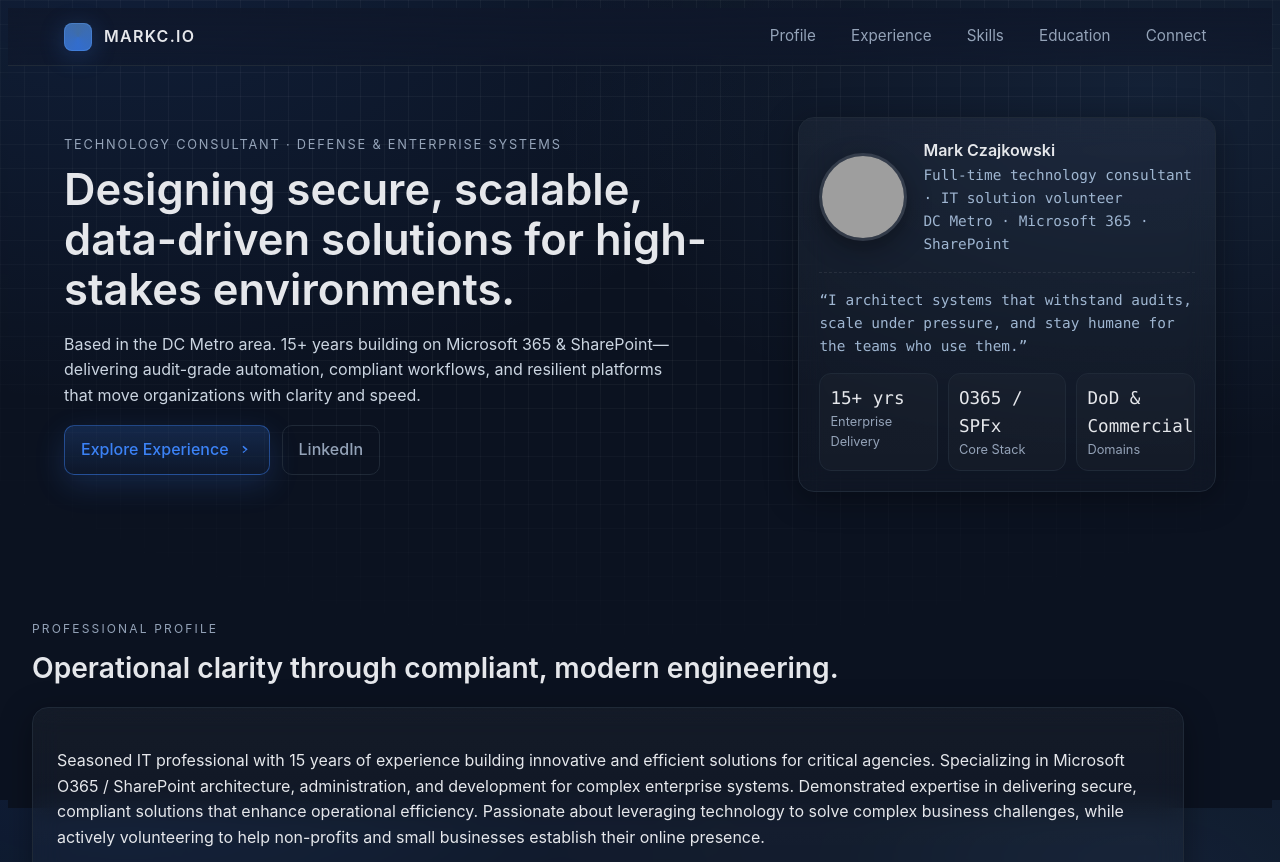
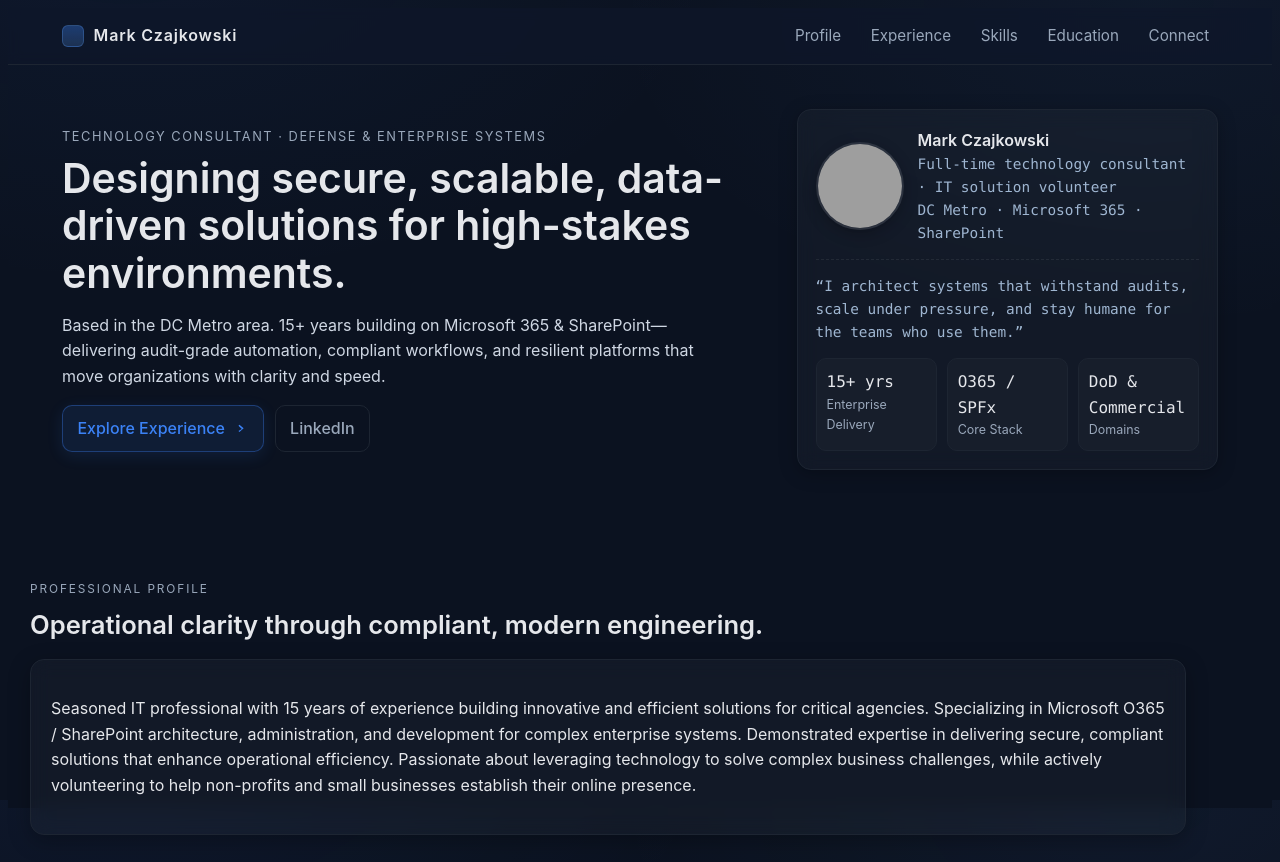
Before and after one commit to rahfikimane/markczajdotcom, a plain HTML site: page index.html in a window 1280 px wide. Shown: the top 862 px of the page. Drawn offline with Linux system fonts and the light colour scheme; grey boxes are pictures that could not be loaded.

Commit message:
Update index.html

```diff
--- a/index.html
+++ b/index.html
@@ -8,43 +8,34 @@
   <script src="https://beamanalytics.b-cdn.net/beam.min.js" data-token="9dca72f0-5a48-4ef2-a262-9df7d493f4da" async></script>
 
   <style>
-    /* -------------------------
-       DESIGN TOKENS
-    --------------------------*/
     :root{
-      /* palette */
-      --bg:        #0b1220;  /* near-black with blue cast */
-      --surface:   #0f172a;  /* slate-900 */
-      --panel:     #111827;  /* gray-900 */
-      --muted:     #94a3b8;  /* slate-400 */
-      --ink:       #e5e7eb;  /* gray-200 */
-      --edge:      #1f2937;  /* gray-800 */
-      --accent:    #3b82f6;  /* blue-500 */
-      --accent-2:  #60a5fa;  /* blue-400 */
+      --bg:        #0b1220;
+      --surface:   #0f172a;
+      --panel:     #111827;
+      --muted:     #9aa8bb;
+      --ink:       #e5e7eb;
+      --edge:      #1d2532;
+      --accent:    #3b82f6;
+      --accent-2:  #60a5fa;
 
-      /* effects */
-      --radius-lg: 16px;
-      --radius-md: 12px;
-      --blur:      14px;
+      --radius-lg: 14px;
+      --radius-md: 10px;
+      --blur:      10px;
 
-      /* typography */
-      --font-sans: -apple-system,BlinkMacSystemFont,"Segoe UI",Roboto,Inter,system-ui,Arial,sans-serif;
+      --font-sans: -apple-system,BlinkMacSystemFont,"Segoe UI",Inter,system-ui,Roboto,Arial,sans-serif;
       --font-mono: ui-monospace,SFMono-Regular,Menlo,Monaco,Consolas,"Liberation Mono","Courier New",monospace;
 
-      /* measures */
       --container: 1200px;
-      --gutter:    24px;
+      --gutter:    22px;
     }
 
-    /* -------------------------
-       GLOBAL
-    --------------------------*/
     *{ box-sizing:border-box; }
     html,body{
       height:100%;
-      background: radial-gradient(1200px 800px at 10% -10%, rgba(59,130,246,.12), transparent 60%),
-                  radial-gradient(1000px 600px at 90% 10%, rgba(96,165,250,.10), transparent 60%),
-                  var(--bg);
+      background:
+        radial-gradient(1000px 600px at 10% -10%, rgba(59,130,246,.06), transparent 60%),
+        radial-gradient(900px 540px at 90% 0%, rgba(96,165,250,.05), transparent 60%),
+        var(--bg);
       color:var(--ink);
       font-family:var(--font-sans);
       line-height:1.6;
@@ -58,28 +49,14 @@
     .container{
       max-width:var(--container);
       margin:0 auto;
-      padding: clamp(16px, 2vw, 24px);
+      padding: clamp(16px, 2vw, 22px);
     }
 
-    /* subtle grid background texture */
-    body::before{
-      content:"";
-      position:fixed;
-      inset:0;
-      background:
-        linear-gradient(to right, rgba(255,255,255,.04) 1px, transparent 1px) 0 0 / 24px 24px,
-        linear-gradient(to bottom, rgba(255,255,255,.04) 1px, transparent 1px) 0 0 / 24px 24px;
-      mask-image: radial-gradient(1000px 600px at 50% 10%, #000 50%, transparent 100%);
-      pointer-events:none;
-    }
-
-    /* -------------------------
-       HEADER / NAV
-    --------------------------*/
+    /* NAV */
     .nav{
       position:sticky; top:0; z-index:10;
-      backdrop-filter: blur(8px);
-      background: linear-gradient(180deg, rgba(15,23,42,.85), rgba(15,23,42,.55));
+      backdrop-filter: blur(6px);
+      background: rgba(15,23,42,.72);
       border-bottom:1px solid var(--edge);
     }
     .nav-inner{
@@ -87,77 +64,73 @@
       max-width:var(--container); margin:0 auto; padding:10px var(--gutter);
     }
     .brand{
-      display:flex; align-items:center; gap:.75rem;
-      letter-spacing:.08em; text-transform:uppercase; font-weight:600;
+      display:flex; align-items:center; gap:.6rem;
+      letter-spacing:.05em; font-weight:600;
     }
     .brand-mark{
-      width:28px; height:28px; border-radius:8px;
-      background: conic-gradient(from 180deg, rgba(59,130,246,.8), rgba(96,165,250,.6), rgba(59,130,246,.8));
-      box-shadow: 0 0 0 1px rgba(96,165,250,.3) inset, 0 4px 24px rgba(59,130,246,.25);
+      width:22px; height:22px; border-radius:6px;
+      background: linear-gradient(180deg, rgba(59,130,246,.35), rgba(96,165,250,.2));
+      border:1px solid rgba(96,165,250,.25);
     }
-    .nav-links{
-      display:flex; gap:1rem; font-size:.95rem;
+    .nav-links{ display:flex; gap:.75rem; font-size:.95rem; }
+    .nav-links a{
+      color:var(--muted); padding:.35rem .55rem; border-radius:8px; transition:background .15s,color .15s;
     }
-    .nav-links a{
-      color:var(--muted); padding:.4rem .6rem; border-radius:8px; transition:background .2s,color .2s;
-    }
-    .nav-links a:hover{ color:var(--ink); background:rgba(255,255,255,.05); }
+    .nav-links a:hover{ color:var(--ink); background:rgba(255,255,255,.04); }
 
-    /* -------------------------
-       HERO
-    --------------------------*/
+    /* HERO */
     .hero{
-      display:grid; gap:clamp(24px,3vw,40px);
+      display:grid; gap:clamp(18px,3vw,32px);
       grid-template-columns: minmax(0,1.25fr) minmax(0,.75fr);
-      padding: clamp(28px, 4vw, 56px) var(--gutter);
+      padding: clamp(24px, 4vw, 44px) var(--gutter);
       align-items:center;
     }
     @media (max-width: 960px){ .hero{ grid-template-columns:1fr; } }
 
     .kicker{
-      color:var(--muted); text-transform:uppercase; letter-spacing:.14em; font-size:.8rem;
+      color:var(--muted); text-transform:uppercase; letter-spacing:.12em; font-size:.8rem;
     }
     h1{
-      margin:.2em 0 .4em;
+      margin:.2em 0 .35em;
       font-weight:600;
-      font-size:clamp(1.8rem,3.4vw,3rem);
+      font-size:clamp(1.8rem,3.2vw,2.6rem);
       line-height:1.15;
     }
     .lede{
-      color:#cbd5e1; font-size:clamp(1rem,1.2vw,1.125rem); max-width:60ch;
+      color:#cfd7e3; font-size:clamp(1rem,1.1vw,1.125rem); max-width:65ch;
     }
 
-    .hero-cta{ display:flex; gap:.75rem; flex-wrap:wrap; margin-top:1rem; }
+    .hero-cta{ display:flex; gap:.65rem; flex-wrap:wrap; margin-top:.9rem; }
     .btn{
-      display:inline-flex; align-items:center; gap:.5rem; padding:.7rem 1rem;
-      border:1px solid var(--edge); border-radius:10px; font-weight:500; transition:all .2s ease;
+      display:inline-flex; align-items:center; gap:.5rem; padding:.6rem .9rem;
+      border:1px solid var(--edge); border-radius:10px; font-weight:500; transition:all .15s ease;
     }
     .btn-primary{
-      background:linear-gradient(180deg, rgba(59,130,246,.2), rgba(59,130,246,.05));
-      border-color: rgba(59,130,246,.45);
-      box-shadow: 0 10px 30px rgba(59,130,246,.18);
+      background:rgba(59,130,246,.10);
+      border-color: rgba(59,130,246,.35);
+      box-shadow: 0 4px 16px rgba(59,130,246,.12);
     }
-    .btn-primary:hover{ transform:translateY(-1px); border-color:rgba(96,165,250,.7); }
+    .btn-primary:hover{ transform:translateY(-1px); border-color:rgba(96,165,250,.5); }
     .btn-ghost{ color:var(--muted); }
     .btn-ghost:hover{ color:var(--ink); background:rgba(255,255,255,.04); }
 
     .hero-card{
-      background: linear-gradient(180deg, rgba(255,255,255,.04), rgba(255,255,255,.02));
+      background: rgba(255,255,255,.03);
       border:1px solid var(--edge);
       border-radius: var(--radius-lg);
-      padding: clamp(16px,2vw,20px);
-      box-shadow: 0 6px 32px rgba(0,0,0,.35);
+      padding: clamp(14px,2vw,18px);
+      box-shadow: 0 4px 18px rgba(0,0,0,.25);
       backdrop-filter: blur(var(--blur));
     }
     .profile-wrap{
-      display:flex; align-items:center; gap:16px;
-      border-bottom:1px dashed rgba(255,255,255,.08); padding-bottom:16px; margin-bottom:16px;
+      display:flex; align-items:center; gap:14px;
+      border-bottom:1px dashed rgba(255,255,255,.07); padding-bottom:14px; margin-bottom:14px;
     }
     .profile-img{
       width:88px; height:88px; object-fit:cover; object-position:center 30%;
       border-radius: 50%;
-      border: 3px solid rgba(255,255,255,.12);
-      box-shadow: 0 8px 24px rgba(0,0,0,.35);
+      border: 2px solid rgba(255,255,255,.10);
+      box-shadow: 0 4px 14px rgba(0,0,0,.25);
     }
     .mono{ font-family:var(--font-mono); color:#9fb6d1; font-size:.9rem; }
 
@@ -165,109 +138,83 @@
       display:grid; grid-template-columns: repeat(3,minmax(0,1fr)); gap:10px;
     }
     .stat{
-      padding:10px; border:1px solid var(--edge); border-radius:12px;
+      padding:10px; border:1px solid var(--edge); border-radius:10px;
       background: rgba(255,255,255,.02);
     }
-    .stat .num{ font-family:var(--font-mono); font-size:1.1rem; }
-    .stat .lbl{ color:var(--muted); font-size:.8rem; }
+    .stat .num{ font-family:var(--font-mono); font-size:1rem; }
+    .stat .lbl{ color:var(--muted); font-size:.78rem; }
 
-    /* -------------------------
-       SECTION WRAPPER
-    --------------------------*/
-    .section{
-      margin: clamp(28px, 4vw, 56px) 0;
-      scroll-margin-top: 80px;
-    }
+    /* SECTIONS */
+    .section{ margin: clamp(24px, 4vw, 44px) 0; scroll-margin-top: 80px; }
     .overline{
-      color:var(--muted); text-transform:uppercase; letter-spacing:.18em; font-size:.75rem; margin-bottom:8px;
+      color:var(--muted); text-transform:uppercase; letter-spacing:.16em; font-size:.74rem; margin-bottom:6px;
     }
     .section h2{
-      font-size: clamp(1.3rem,2.2vw,1.8rem);
-      font-weight:600; margin:.2rem 0 1rem;
+      font-size: clamp(1.2rem,2vw,1.6rem);
+      font-weight:600; margin:.15rem 0 .8rem;
     }
     .panel{
-      background: linear-gradient(180deg, rgba(255,255,255,.04), rgba(255,255,255,.015));
+      background: rgba(255,255,255,.03);
       border:1px solid var(--edge);
       border-radius: var(--radius-lg);
-      padding: clamp(16px, 2vw, 24px);
-      box-shadow: 0 8px 32px rgba(0,0,0,.35);
+      padding: clamp(14px, 2vw, 20px);
+      box-shadow: 0 6px 22px rgba(0,0,0,.28);
       backdrop-filter: blur(var(--blur));
     }
 
-    /* -------------------------
-       EXPERIENCE (TIMELINE)
-    --------------------------*/
-    .timeline{
-      display:grid; gap:18px;
-      padding-left:8px; border-left:2px solid rgba(59,130,246,.35);
+    /* TIMELINE */
+    .timeline{ display:grid; gap:16px; padding-left:8px; border-left:2px solid rgba(59,130,246,.28); }
+    .xp{ padding-left:12px; position:relative; }
+    .xp::before{
+      content:""; position:absolute; left:-10px; top:.42rem;
+      width:9px; height:9px; border-radius:50%;
+      background: linear-gradient(180deg, #60a5fa, #3b82f6);
+      box-shadow: 0 0 0 1px rgba(59,130,246,.18);
     }
-    .xp{
-      padding-left:14px; position:relative;
-    }
-    .xp::before{
-      content:""; position:absolute; left:-10px; top:.4rem;
-      width:10px; height:10px; border-radius:50%;
-      background: radial-gradient(circle at 30% 30%, #60a5fa, #3b82f6);
-      box-shadow: 0 0 0 2px rgba(59,130,246,.25);
-    }
-    .xp h3{ margin:.1rem 0 .25rem; font-size:1.05rem; }
+    .xp h3{ margin:.05rem 0 .2rem; font-size:1.02rem; }
     .subtitle{ color:var(--accent); font-size:.92rem; }
-    .xp p{ color:#cbd5e1; margin:.4rem 0 0; }
+    .xp p{ color:#cbd5e1; margin:.35rem 0 0; }
 
-    /* -------------------------
-       SKILLS
-    --------------------------*/
+    /* SKILLS */
     .skills-grid{
-      display:grid; gap:10px;
-      grid-template-columns: repeat(auto-fill, minmax(180px,1fr));
+      display:grid; gap:9px; grid-template-columns: repeat(auto-fill, minmax(180px,1fr));
     }
     .skill{
-      text-align:center; padding:.6rem .75rem;
+      text-align:center; padding:.55rem .7rem;
       border:1px solid var(--edge);
       border-radius: 10px;
-      background: rgba(0,0,0,.25);
+      background: rgba(0,0,0,.22);
       color:#bcd2f6;
       font-weight:500;
-      transition: transform .15s ease, border-color .15s ease;
-      will-change: transform;
+      transition: transform .12s ease, border-color .12s ease;
     }
-    .skill:hover{ transform: translateY(-2px); border-color: rgba(96,165,250,.6); }
+    .skill:hover{ transform: translateY(-1px); border-color: rgba(96,165,250,.45); }
 
-    /* -------------------------
-       EDUCATION / CONNECT
-    --------------------------*/
-    .edu-row{ display:flex; align-items:center; gap:14px; color:#dbe3ee; }
+    /* EDU / CONNECT */
+    .edu-row{ display:flex; align-items:center; gap:12px; color:#dbe3ee; }
     .edu-icon{
-      width:28px; height:28px; color:var(--accent);
-      filter: drop-shadow(0 6px 16px rgba(59,130,246,.35));
+      width:26px; height:26px; color:var(--accent);
     }
+    .connect{ display:flex; justify-content:center; }
+    .badge{
+      display:inline-flex; align-items:center; gap:.55rem;
+      padding:.6rem 1rem; border-radius:10px;
+      border:1px solid rgba(255,255,255,.12);
+      background: rgba(0,0,0,.22);
+      transition: transform .12s ease, border-color .12s ease;
+    }
+    .badge:hover{ transform:translateY(-1px); border-color: rgba(96,165,250,.45); }
 
-    .connect{
-      display:flex; justify-content:center;
-    }
-    .badge{
-      display:inline-flex; align-items:center; gap:.6rem;
-      padding:.7rem 1.1rem; border-radius:12px;
-      border:1px solid rgba(255,255,255,.14);
-      background: rgba(0,0,0,.25);
-      transition: transform .2s ease, border-color .2s ease;
-    }
-    .badge:hover{ transform:translateY(-1px); border-color: rgba(96,165,250,.6); }
-
-    /* -------------------------
-       FOOTER
-    --------------------------*/
+    /* FOOTER */
     footer{
-      margin-top:60px; padding:24px 0; color:var(--muted);
+      margin-top:48px; padding:20px 0; color:var(--muted);
       border-top:1px solid var(--edge);
       text-align:center; font-size:.9rem;
     }
 
-    /* -------------------------
-       ANIMATIONS (subtle)
-    --------------------------*/
-    .reveal{ opacity:0; transform:translateY(8px); }
-    .reveal.show{ opacity:1; transform:none; transition: all .5s ease; }
+    /* REVEAL (subtle) */
+    .reveal{ opacity:0; transform:translateY(6px); }
+    .reveal.show{ opacity:1; transform:none; transition: all .4s ease; }
     @media (prefers-reduced-motion: reduce){
       .reveal{ opacity:1; transform:none; }
       .btn, .skill{ transition:none; }
@@ -281,7 +228,7 @@
     <div class="nav-inner">
       <div class="brand">
         <span class="brand-mark" aria-hidden="true"></span>
-        <span>MARKC.IO</span>
+        <span>Mark Czajkowski</span>
       </div>
       <nav class="nav-links">
         <a href="#profile">Profile</a>
@@ -294,6 +241,7 @@
   </header>
 
   <main>
+    <!-- HERO: image stays beside the header -->
     <section class="hero container">
       <div>
         <div class="kicker">Technology Consultant · Defense & Enterprise Systems</div>
@@ -326,7 +274,7 @@
         <p class="mono">
           “I architect systems that withstand audits, scale under pressure, and stay humane for the teams who use them.”
         </p>
-        <div class="stats" style="margin-top:12px;">
+        <div class="stats" style="margin-top:10px;">
           <div class="stat">
             <div class="num">15+ yrs</div>
             <div class="lbl">Enterprise Delivery</div>
@@ -457,7 +405,7 @@
             <path d="M12 2 1 8l11 6 9-4.91V17h2V7.5L12 2zm0 15c-3.87 0-7-1.34-7-3v3c0 1.66 3.13 3 7 3s7-1.34 7-3v-3c0 1.66-3.13 3-7 3z"/>
           </svg>
           <div>
-            <h3 style="margin:.15rem 0;">Bachelor of Science, Management Information Systems</h3>
+            <h3 style="margin:.1rem 0;">Bachelor of Science, Management Information Systems</h3>
             <div class="subtitle">University of Delaware</div>
           </div>
         </div>
@@ -486,7 +434,7 @@
   </footer>
 
   <script>
-    // lightweight reveal on scroll
+    // gentle reveal on scroll
     const onScrollReveal = () => {
       const els = document.querySelectorAll('.reveal');
       const vh = window.innerHeight;
@@ -496,7 +444,10 @@
       });
     };
     document.addEventListener('scroll', onScrollReveal, { passive:true });
-    window.addEventListener('load', () => { onScrollReveal(); document.getElementById('year').textContent = new Date().getFullYear(); });
+    window.addEventListener('load', () => {
+      onScrollReveal();
+      document.getElementById('year').textContent = new Date().getFullYear();
+    });
   </script>
 </body>
 </html>
```
